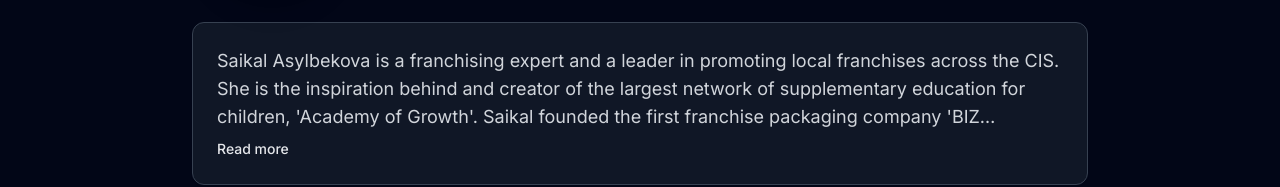
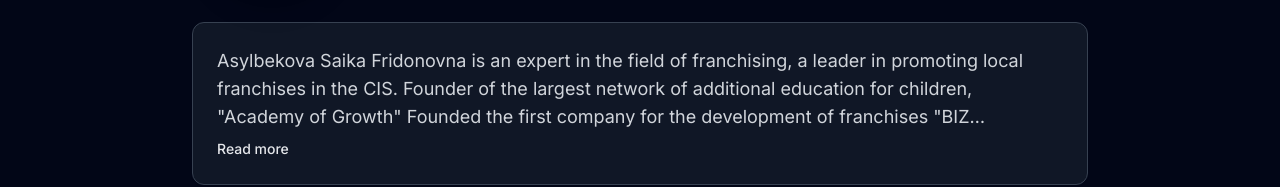
Before and after one commit to moodcards/nfc, a Next.js app: page / in a window 1280 px wide. Shown: the part 418-605 px from the top of the page. Built offline with nearby package versions, Linux system fonts and the light colour scheme.

Commit message:
Update bio

```diff
--- a/app/page.tsx
+++ b/app/page.tsx
@@ -77,8 +77,16 @@ export default function ContactCard() {
     phone: "+996 556 781 818",
     calendly: "calendly.com/saikaasylbekova",
     bio: {
-      en: "Saikal Asylbekova is a franchising expert and a leader in promoting local franchises across the CIS. She is the inspiration behind and creator of the largest network of supplementary education for children, 'Academy of Growth'. Saikal founded the first franchise packaging company 'BIZ Franchise' in Kyrgyzstan, which has helped many entrepreneurs successfully scale their businesses and enter the international market. 'BIZ Franchise' is a brokerage and consulting company founded in 2018, specializing in franchise business development in Kyrgyzstan. The company provides a wide range of services, including franchise packaging, brokerage, consulting, and trademark registration, to help entrepreneurs successfully launch and manage franchises.",
-      ru: "Асылбекова Сайкал Фридоновна — эксперт в области франчайзинга, лидер в продвижении локальных франшиз по СНГ. Она является вдохновителем и создателем крупнейшей сети дополнительного образования для детей, 'Академия Роста'. Основала первую компанию по упаковке франшиз 'BIZ Franchise' в Кыргызстане, которая помогла многим предпринимателям успешно масштабировать свои бизнесы и выйти на международный рынок. 'BIZ Franchise' — брокерская и консалтинговая компания, основанная в 2018 году, специализирующаяся на развитии франчайзингового бизнеса в Кыргызстане. Компания предоставляет широкий спектр услуг, включая упаковку франшиз, брокерство, консалтинг и регистрацию товарного знака, чтобы помочь предпринимателям успешно запускать и управлять франшизами.",
+      en: "Asylbekova Saika Fridonovna is an expert in the field of franchising, a leader in promoting local franchises " +
+          "in the CIS. Founder of the largest network of additional education for children, \"Academy of Growth\" Founded " +
+          "the first company for the development of franchises \"BIZ Franchise\" in Kyrgyzstan, which helped dozens of entrepreneurs " +
+          "successfully scale their businesses and enter the international market. \"BIZ Franchise\" is a brokerage and consulting " +
+          "company founded in 2018, specializing in the development of franchising business in Kyrgyzstan. The company provides a wide " +
+          "range of services, including franchise packaging, brokerage, consulting and support of franchises, trademark registration.",
+      ru: "Асылбекова Сайка Фридоновна — эксперт в области франчайзинга,  лидер в продвижении локальных франшиз по СНГ . Основатель крупнейшей сети дополнительного образования для детей, \"Академия Роста\n" +
+          "Основала первую компанию по разработке франшиз “BIZ Franchise” в Кыргызстане, которая помогла десяткам предпринимателям успешно масштабировать свои бизнесы и выйти на международный рынок.  \n" +
+          "\"BIZ Franchise\" — брокерская и консалтинговая компания, основанная в 2018 году, специализирующаяся на развитии франчайзингового бизнеса в Кыргызстане. Компания предоставляет широкий спектр" +
+          " услуг, включая упаковку франшиз, брокерство, консалтинг и сопровождение франшиз, регистрация товарного знака.",
     },
   }
 
```
